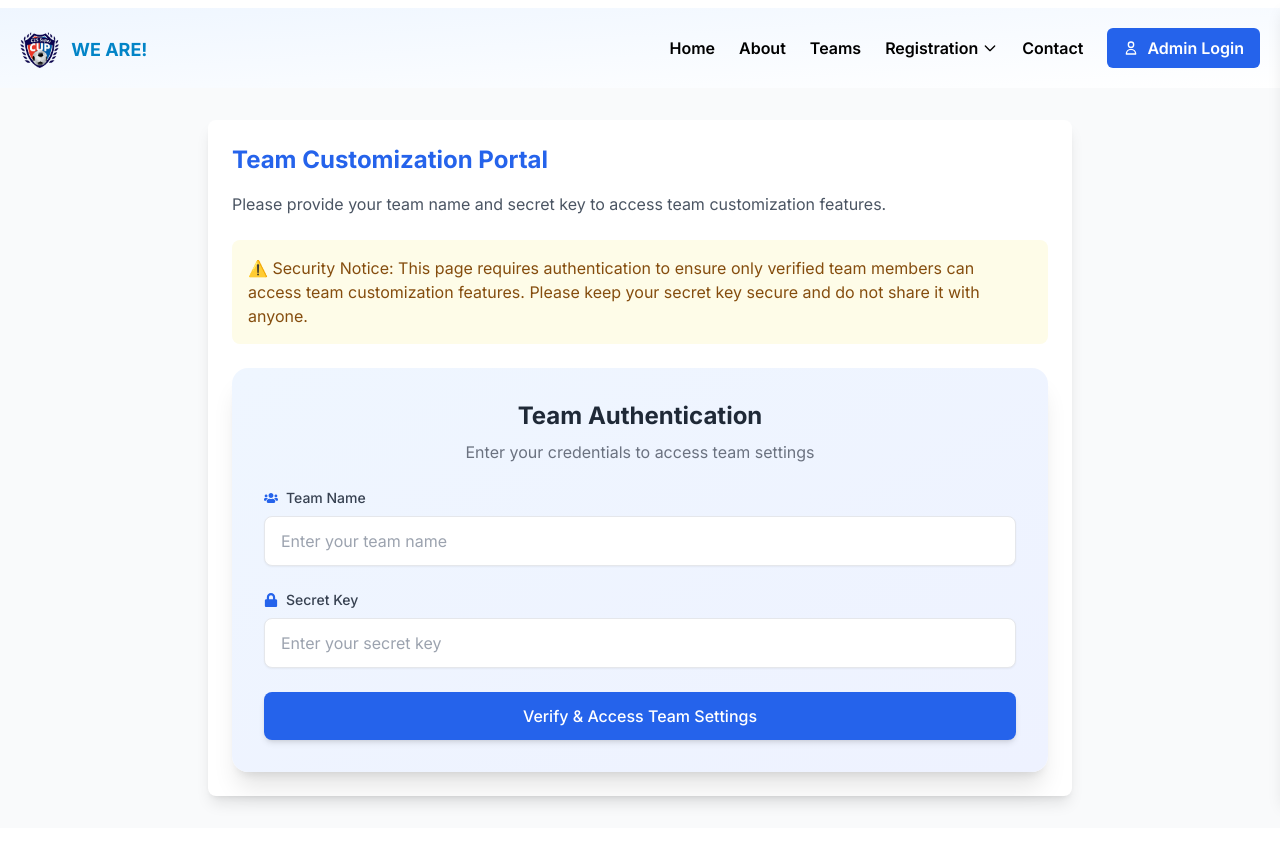
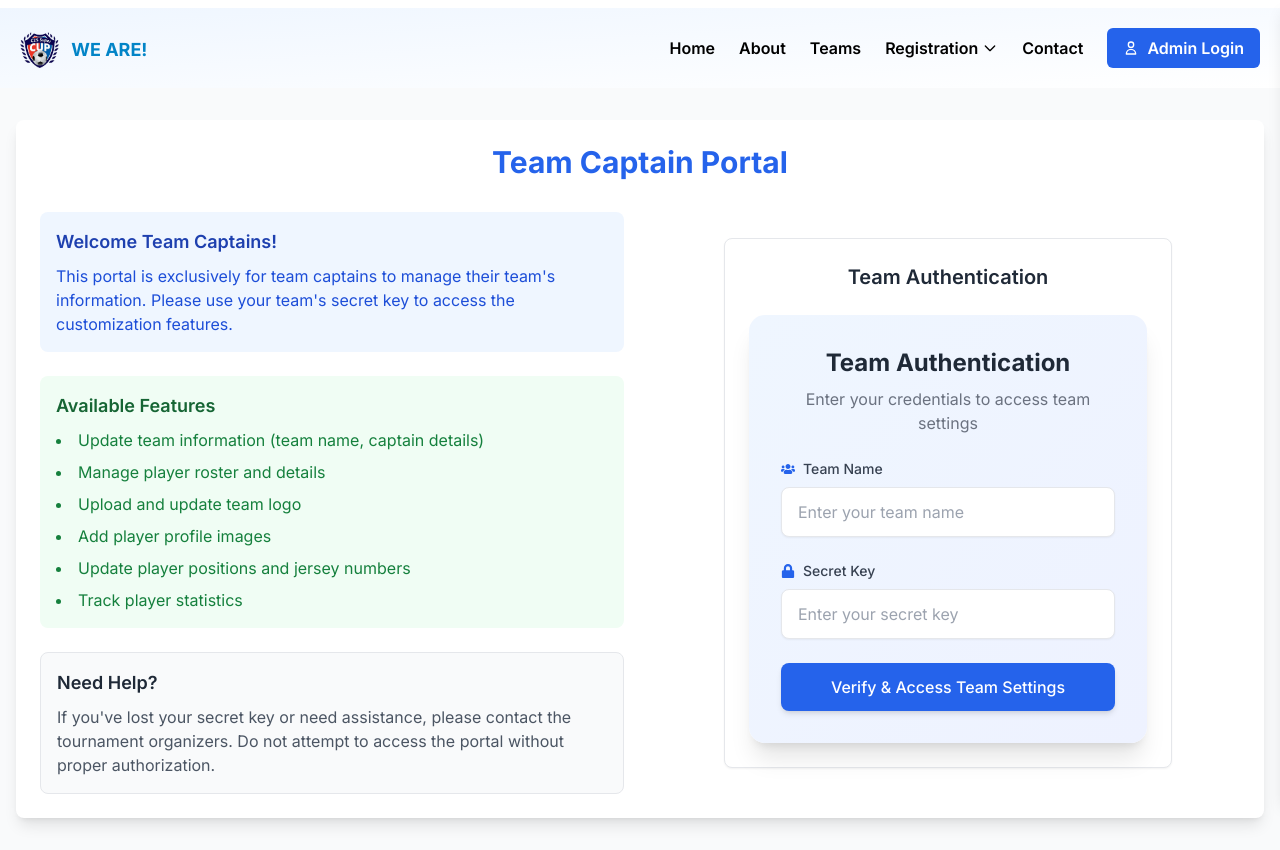
Before and after one commit to chistym17/czs-frontend, a Next.js app: page /team-customization in a window 1280 px wide. Before the commit the page ends 828 px from the top, so only its background shows below. Built offline with nearby package versions, Linux system fonts and the light colour scheme.

Commit message:
goal fields add and captain logout

```diff
--- a/src/app/team-customization/page.jsx
+++ b/src/app/team-customization/page.jsx
@@ -6,6 +6,8 @@ import TeamAuthForm from "../../components/TeamAuthForm";
 import TeamInfoHeader from "../../components/TeamInfoHeader";
 import PlayerGrid from "../../components/PlayerGrid";
 
+const AUTH_EXPIRY_TIME = 15 * 60 * 1000; // 15 minutes in milliseconds
+
 const TeamCustomization = () => {
   const [teamId, setTeamId] = useState(null);
   const [isAuthenticated, setIsAuthenticated] = useState(false);
@@ -13,15 +15,37 @@ const TeamCustomization = () => {
   const [isLoading, setIsLoading] = useState(true);
   const [authenticatedTeamName, setAuthenticatedTeamName] = useState(null);
 
+  const checkAuthExpiry = () => {
+    const authTimestamp = localStorage.getItem('authTimestamp');
+    if (!authTimestamp) return false;
+
+    const now = Date.now();
+    const expiryTime = parseInt(authTimestamp) + AUTH_EXPIRY_TIME;
+
+    if (now > expiryTime) {
+      // Clear expired auth data
+      localStorage.removeItem('isAuthenticated');
+      localStorage.removeItem('authenticatedTeamName');
+      localStorage.removeItem('authTimestamp');
+      return false;
+    }
+    return true;
+  };
+
   useEffect(() => {
     const storedAuth = localStorage.getItem('isAuthenticated');
     const storedTeamName = localStorage.getItem('authenticatedTeamName');
 
-    if (storedAuth === 'true' && storedTeamName) {
+    if (storedAuth === 'true' && storedTeamName && checkAuthExpiry()) {
       setIsAuthenticated(true);
       setAuthenticatedTeamName(storedTeamName);
       fetchTeamData(storedTeamName);
     } else {
+      // Clear any expired or invalid auth data
+      localStorage.removeItem('isAuthenticated');
+      localStorage.removeItem('authenticatedTeamName');
+      localStorage.removeItem('authTimestamp');
+      setIsAuthenticated(false);
       setIsLoading(false);
     }
   }, []);
@@ -60,12 +84,14 @@ const TeamCustomization = () => {
       const data = await res.json();
 
       if (data?.isValid) {
+        const now = Date.now();
         setIsAuthenticated(true);
         setAuthenticatedTeamName(teamName);
         localStorage.setItem('isAuthenticated', 'true');
         localStorage.setItem('authenticatedTeamName', teamName);
+        localStorage.setItem('authTimestamp', now.toString());
         await fetchTeamData(teamName);
-        toast.success('Team authentication successful!', {
+        toast.success('Team authentication successful! You will be logged out in 15 minutes.', {
           position: "top-right",
           autoClose: 3000,
           hideProgressBar: false,
@@ -96,6 +122,25 @@ const TeamCustomization = () => {
     }
   };
 
+  // Add auto-logout effect
+  useEffect(() => {
+    if (isAuthenticated) {
+      const checkExpiryInterval = setInterval(() => {
+        if (!checkAuthExpiry()) {
+          setIsAuthenticated(false);
+          setAuthenticatedTeamName(null);
+          setTeamData(null);
+          toast.error('Your session has expired. Please log in again.', {
+            position: "top-right",
+            autoClose: 5000,
+          });
+        }
+      }, 60000); // Check every minute
+
+      return () => clearInterval(checkExpiryInterval);
+    }
+  }, [isAuthenticated]);
+
   const handleTeamUpdate = async (updatedTeam) => {
 
   };
@@ -114,24 +159,70 @@ const TeamCustomization = () => {
     toast.success('Team logo updated successfully!');
   };
 
+  const handleLogout = () => {
+    // Clear all auth data
+    localStorage.removeItem('isAuthenticated');
+    localStorage.removeItem('authenticatedTeamName');
+    localStorage.removeItem('authTimestamp');
+    setIsAuthenticated(false);
+    setAuthenticatedTeamName(null);
+    setTeamData(null);
+    toast.success('Successfully logged out. Please close this window for security.', {
+      position: "top-center",
+      duration: 5000,
+    });
+  };
+
   if (!isAuthenticated) {
     return (
       <div className="min-h-screen bg-gray-50">
         <Navbar />
-        <div className="max-w-4xl mx-auto px-4 py-8">
+        <div className="max-w-7xl mx-auto px-4 py-8">
           <div className="bg-white rounded-lg shadow-lg p-6">
-            <h1 className="text-2xl font-bold text-blue-600 mb-4">
-              Team Customization Portal
+            <h1 className="text-3xl font-bold text-blue-600 mb-8 text-center">
+              Team Captain Portal
             </h1>
-            <p className="text-gray-600 mb-6">
-              Please provide your team name and secret key to access team customization features.
-            </p>
-            <div className="bg-yellow-50 p-4 rounded-lg mb-6">
-              <p className="text-yellow-800">
-                ⚠️ Security Notice: This page requires authentication to ensure only verified team members can access team customization features. Please keep your secret key secure and do not share it with anyone.
+
+            <div className="flex flex-col md:flex-row gap-8">
+              {/* Left side - Information */}
+              <div className="flex-1 space-y-6">
+                <div className="bg-blue-50 p-4 rounded-lg">
+                  <h2 className="text-lg font-semibold text-blue-800 mb-2">Welcome Team Captains!</h2>
+                  <p className="text-blue-700">
+                    This portal is exclusively for team captains to manage their team's information.
+                    Please use your team's secret key to access the customization features.
                   </p>
                 </div>
+
+                <div className="bg-green-50 p-4 rounded-lg">
+                  <h2 className="text-lg font-semibold text-green-800 mb-2">Available Features</h2>
+                  <ul className="list-disc list-inside text-green-700 space-y-2">
+                    <li>Update team information (team name, captain details)</li>
+                    <li>Manage player roster and details</li>
+                    <li>Upload and update team logo</li>
+                    <li>Add player profile images</li>
+                    <li>Update player positions and jersey numbers</li>
+                    <li>Track player statistics</li>
+                  </ul>
+                </div>
+
+                <div className="bg-gray-50 p-4 rounded-lg border border-gray-200">
+                  <h2 className="text-lg font-semibold text-gray-800 mb-2">Need Help?</h2>
+                  <p className="text-gray-600">
+                    If you've lost your secret key or need assistance, please contact the tournament organizers.
+                    Do not attempt to access the portal without proper authorization.
+                  </p>
+                </div>
+              </div>
+
+              {/* Right side - Authentication Form */}
+              <div className="flex-1 flex items-center justify-center">
+                <div className="w-full max-w-md bg-white p-6 rounded-lg border border-gray-200 shadow-sm">
+                  <h2 className="text-xl font-semibold text-gray-800 mb-6 text-center">Team Authentication</h2>
                   <TeamAuthForm onAuthenticate={handleAuthentication} />
+                </div>
+              </div>
+            </div>
           </div>
         </div>
       </div>
@@ -158,6 +249,8 @@ const TeamCustomization = () => {
   }
 
   return (
+    <div>
+      <Navbar />
       <div className="min-h-screen bg-gray-50 py-8 px-4 sm:px-6 lg:px-8">
         <Toaster
           position="top-center"
@@ -193,6 +286,34 @@ const TeamCustomization = () => {
             teamId={teamId}
             onPlayerUpdate={handlePlayerUpdate}
           />
+
+          {/* Logout Section */}
+          <div className="mt-12 pt-8 border-t border-gray-200">
+            <div className="bg-red-50 rounded-lg p-6 max-w-3xl mx-auto">
+              <div className="flex flex-col items-center text-center space-y-4">
+                <div className="flex items-center space-x-2 text-red-700">
+                  <svg xmlns="http://www.w3.org/2000/svg" className="h-6 w-6" fill="none" viewBox="0 0 24 24" stroke="currentColor">
+                    <path strokeLinecap="round" strokeLinejoin="round" strokeWidth={2} d="M12 9v2m0 4h.01m-6.938 4h13.856c1.54 0 2.502-1.667 1.732-3L13.732 4c-.77-1.333-2.694-1.333-3.464 0L3.34 16c-.77 1.333.192 3 1.732 3z" />
+                  </svg>
+                  <h3 className="text-lg font-semibold">Important Security Notice</h3>
+                </div>
+                <p className="text-red-600">
+                  Always log out when you're done to prevent unauthorized access to your team's data.
+                  Other team members should not be able to modify team information without proper authentication.
+                </p>
+                <button
+                  onClick={handleLogout}
+                  className="mt-4 px-6 py-3 bg-red-600 text-white rounded-lg hover:bg-red-700 transition-colors duration-200 flex items-center space-x-2"
+                >
+                  <svg xmlns="http://www.w3.org/2000/svg" className="h-5 w-5" fill="none" viewBox="0 0 24 24" stroke="currentColor">
+                    <path strokeLinecap="round" strokeLinejoin="round" strokeWidth={2} d="M17 16l4-4m0 0l-4-4m4 4H7m6 4v1a3 3 0 01-3 3H6a3 3 0 01-3-3V7a3 3 0 013-3h4a3 3 0 013 3v1" />
+                  </svg>
+                  <span>Log Out</span>
+                </button>
+              </div>
+            </div>
+          </div>
+        </div>
       </div>
     </div>
   );
--- a/src/components/TeamPlayerCard.jsx
+++ b/src/components/TeamPlayerCard.jsx
@@ -3,6 +3,7 @@ import Image from 'next/image';
 
 const TeamPlayerCard = ({ player }) => {
   const shouldShowPlayerImage = player.image && player.image.trim() !== '';
+  const hasGoals = player.goals && player.goals > 0;
 
   return (
     <div className="relative group bg-white rounded-xl shadow-md hover:shadow-lg transition-all duration-300 w-72 h-[420px] overflow-hidden flex flex-col">
@@ -23,7 +24,7 @@ const TeamPlayerCard = ({ player }) => {
         )}
       </div>
 
-      <div className="p-4 bg-white">
+      <div className="p-4 bg-white relative">
         <div className="flex items-center space-x-2 mb-2">
           <span className="px-2.5 py-1 bg-blue-500 text-white text-sm font-medium rounded-full">
             {player.position}
@@ -37,6 +38,15 @@ const TeamPlayerCard = ({ player }) => {
         <h3 className="text-xl font-bold text-gray-800 truncate">
           {player.name}
         </h3>
+
+        {hasGoals && (
+          <div className="absolute bottom-4 right-4 bg-green-500 text-white px-3 py-1.5 rounded-lg font-medium text-sm flex items-center space-x-1 shadow-md">
+            <svg xmlns="http://www.w3.org/2000/svg" className="h-4 w-4" fill="none" viewBox="0 0 24 24" stroke="currentColor">
+              <path strokeLinecap="round" strokeLinejoin="round" strokeWidth={2} d="M3 12l2-2m0 0l7-7 7 7M5 10v10a1 1 0 001 1h3m10-11l2 2m-2-2v10a1 1 0 01-1 1h-3m-6 0a1 1 0 001-1v-4a1 1 0 011-1h2a1 1 0 011 1v4a1 1 0 001 1m-6 0h6" />
+            </svg>
+            <span>Goals-{player.goals}</span>
+          </div>
+        )}
       </div>
 
       <div className="absolute inset-0 bg-gradient-to-t from-black/0 via-black/0 to-black/0 group-hover:from-black/60 group-hover:via-black/30 group-hover:to-black/0 transition-all duration-300" />
```
Lines whose indentation alone changed are shown as unchanged.
